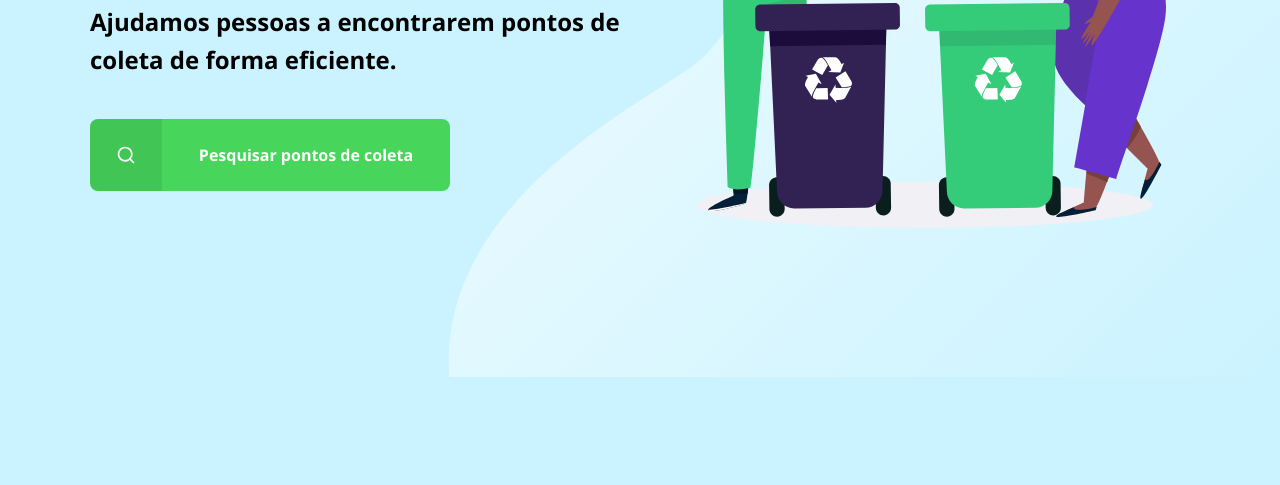
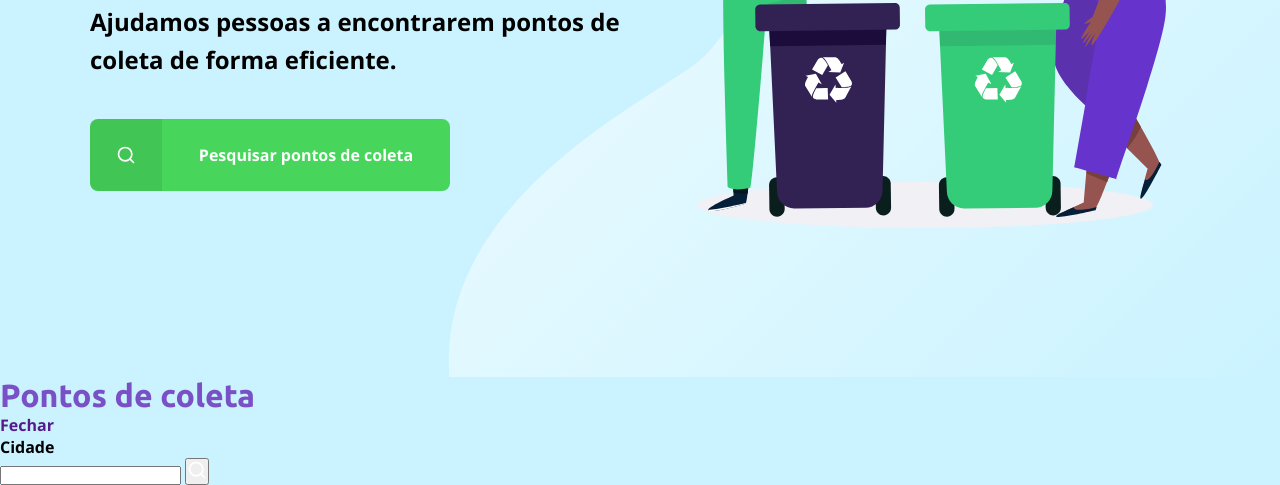
Before and after one commit to felipemm-santos/ECOLETA, a website: page index.html in a window 1280 px wide. Shown: the part 423-908 px from the top of the page. Before the commit the page ends 800 px from the top, so only its background shows below. Drawn offline with nearby package versions, Linux system fonts and the light colour scheme.

Commit message:
html for search collect poiont

```diff
--- a/index.html
+++ b/index.html
@@ -7,8 +7,7 @@
 
     <link rel="stylesheet" href="/styles/main.css" />
     <link rel="stylesheet" href="/styles/home.css" />
-    <link rel="stylesheet" href="/styles/responsive.css" />
-
+    <link rel="stylesheet" href="/styles/responsive.css"/>
   </head>
   <body>
     <div id="page-home">
@@ -35,6 +34,25 @@
         </main>
       </div>
     </div>
+
+    <div id="modal">
+      <div class="content">
+        <div class="header">
+          <h1>Pontos de coleta</h1>
+          <a href="">Fechar</a>
+        </div>
+        <form action="">
+          <label for="search">Cidade</label>
+          <div class="search field">
+            <input type="text" name="search" />
+            <button>
+              <img src="assets/icones/search.svg" alt="Buscar" />
+            </button>
+          </div>
+        </form>
+      </div>
+    </div>
+
     <script src="/javascript/index.js"></script>
   </body>
 </html>
```
